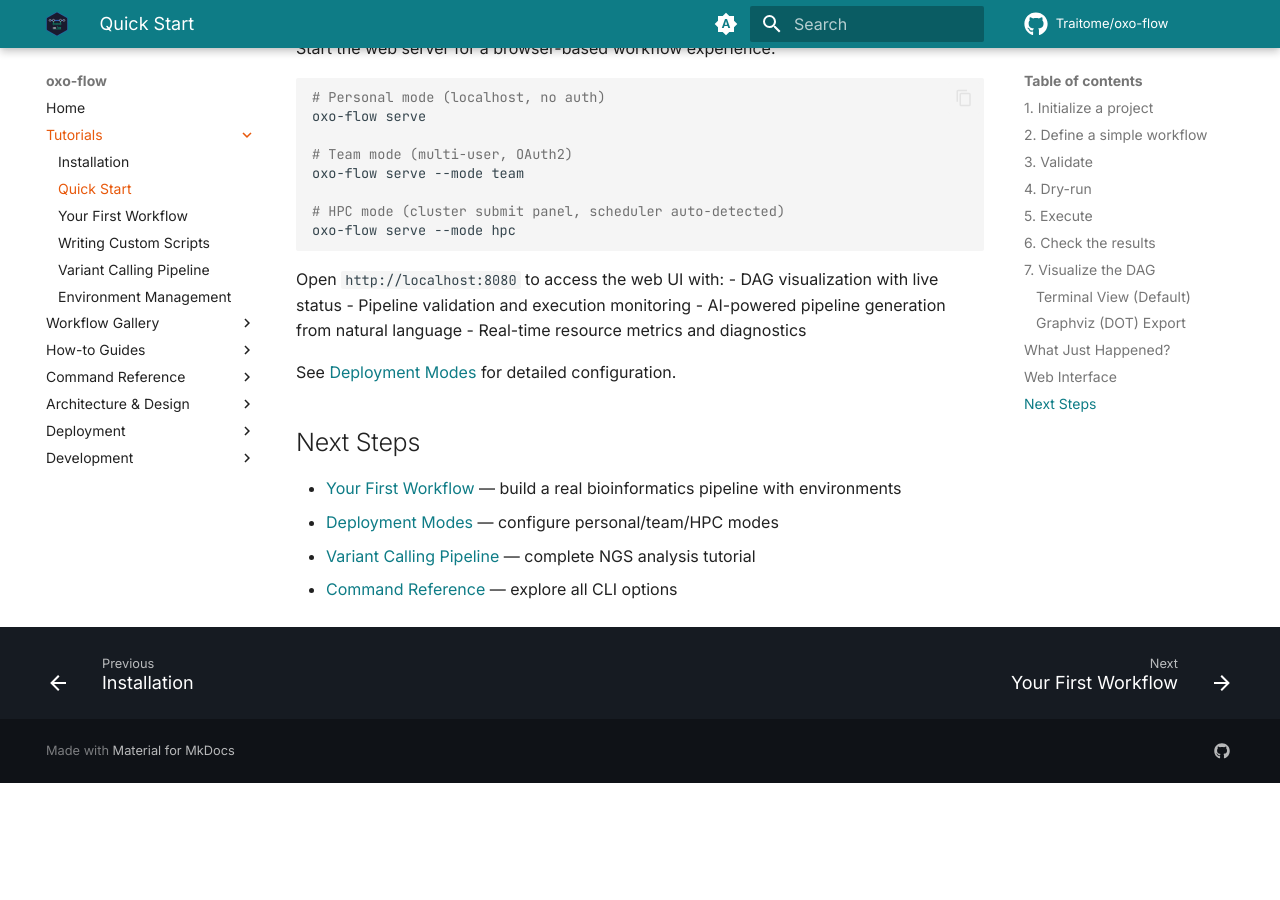
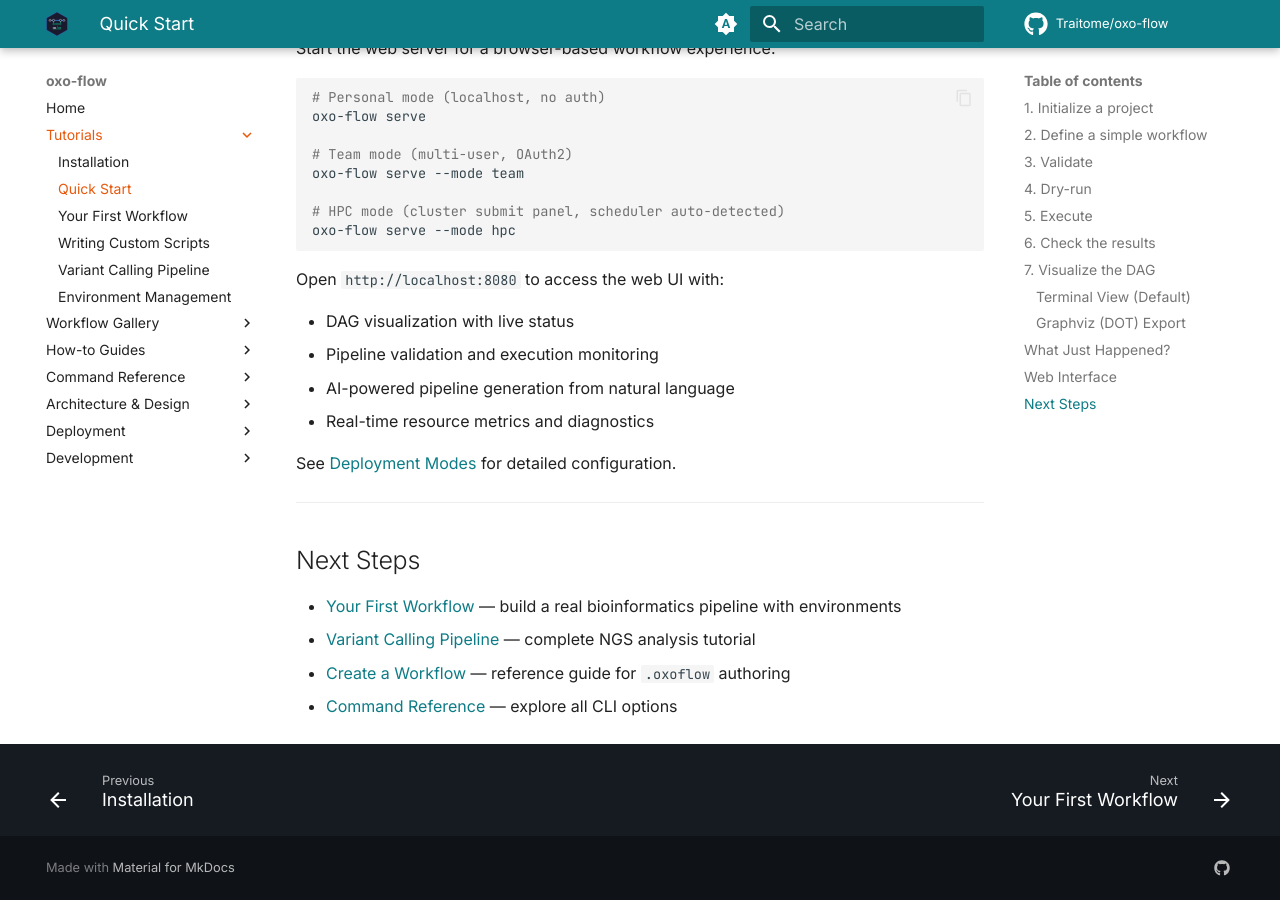
Before and after one commit to Traitome/oxo-flow, an MkDocs documentation site: the page built from docs/guide/src/tutorials/quickstart.md, in a window 1280 px wide and 900 px high, scrolled down 4384 px. Built offline with MkDocs 1.6.1 and Material for MkDocs 9.7.7, drawn with Linux system fonts in a browser that asks for light colours; comment, search, counter and statistics services are not loaded; before the commit the page ends 5167 px from its top, so only the background shows below that.

Commit message:
docs: fix markdown list rendering in quickstart web UI section
Add blank line before list so bullet points render correctly.
Remove duplicate Deployment Modes link from Next Steps.

Co-Authored-By: Claude <noreply@anthropic.com>

````diff
--- a/docs/guide/src/tutorials/quickstart.md
+++ b/docs/guide/src/tutorials/quickstart.md
@@ -222,6 +222,7 @@ oxo-flow serve --mode hpc
 ```
 
 Open `http://localhost:8080` to access the web UI with:
+
 - DAG visualization with live status
 - Pipeline validation and execution monitoring
 - AI-powered pipeline generation from natural language
@@ -229,9 +230,11 @@ Open `http://localhost:8080` to access the web UI with:
 
 See [Deployment Modes](../how-to/deploy-modes.md) for detailed configuration.
 
+---
+
 ## Next Steps
 
 - [Your First Workflow](./first-workflow.md) — build a real bioinformatics pipeline with environments
-- [Deployment Modes](../how-to/deploy-modes.md) — configure personal/team/HPC modes
 - [Variant Calling Pipeline](./variant-calling.md) — complete NGS analysis tutorial
+- [Create a Workflow](../how-to/create-workflow.md) — reference guide for `.oxoflow` authoring
 - [Command Reference](../commands/run.md) — explore all CLI options
````
